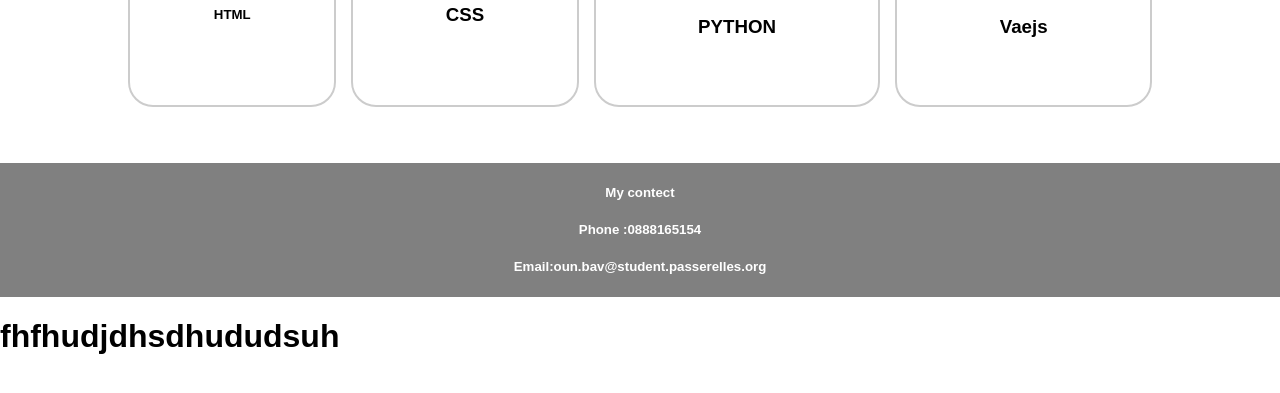
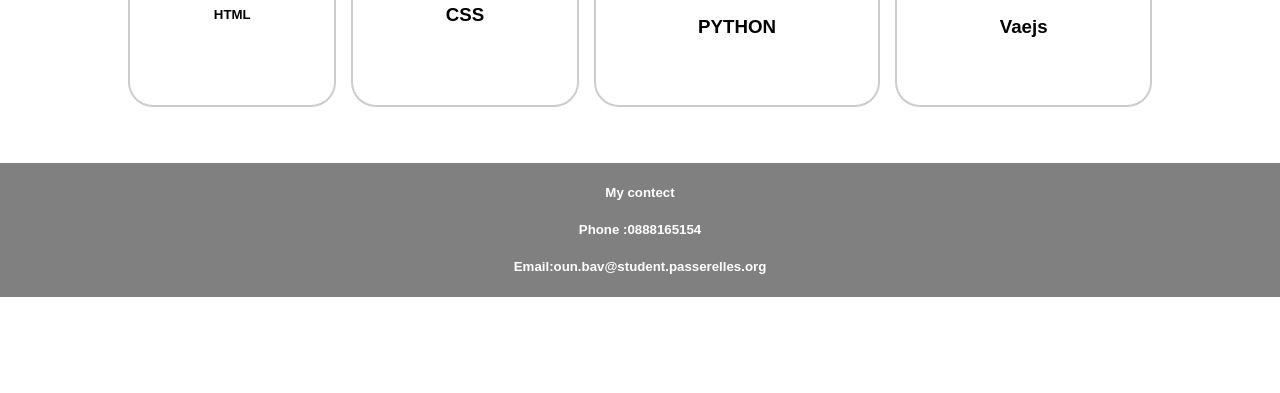
Before and after one commit to lida-thy/Team-practice-git, a plain HTML site: page index.html in a window 1280 px wide. Shown: the part 245-638 px from the top of the page. Drawn offline with Linux system fonts and the light colour scheme.

```diff
--- a/index.html
+++ b/index.html
@@ -56,7 +56,5 @@
             <h5>Email:oun.bav@student.passerelles.org</h5>
         </div>
     </footer>
-
-<h1>fhfhudjdhsdhududsuh</h1>
 </body>
 </html>
```
